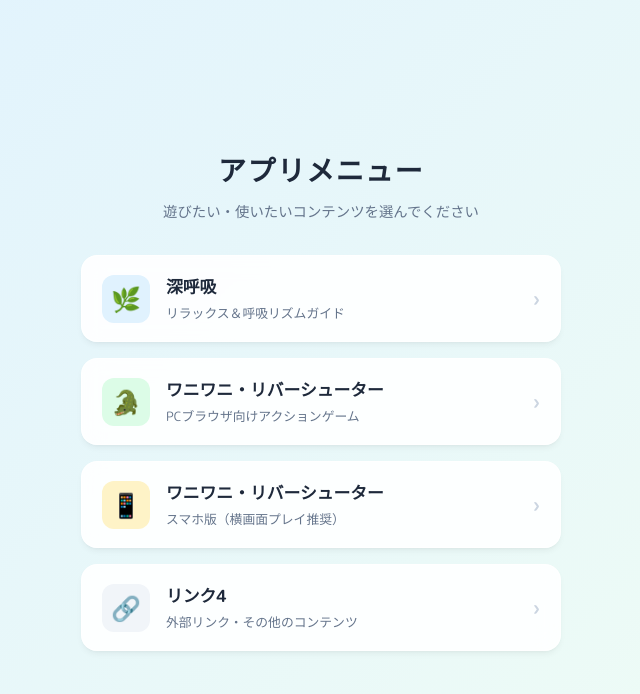
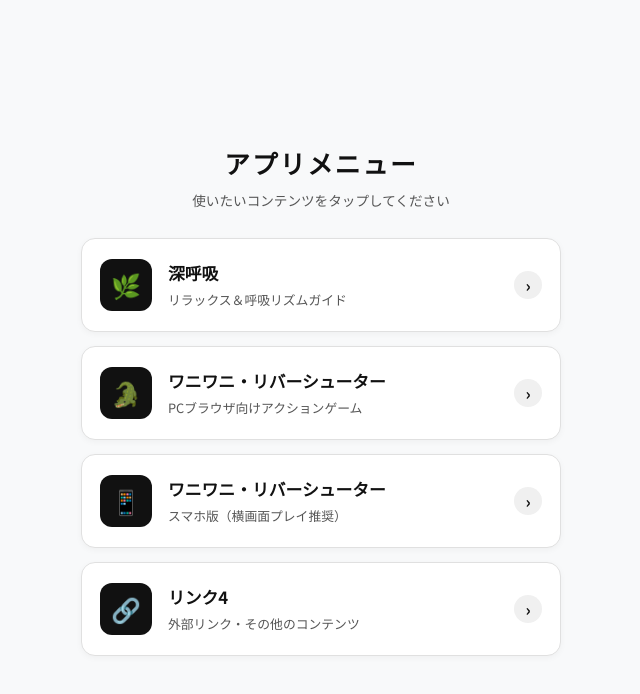
Before and after one commit to takuyakk11-sudo/kt, a plain HTML site: page index.html in a window 1280 px wide. Shown: the whole page, without its empty margins (319-959 px from the left). Drawn offline with Linux system fonts and the light colour scheme.

Commit message:
Update index.html

```diff
--- a/index.html
+++ b/index.html
@@ -4,36 +4,38 @@
   <meta charset="UTF-8">
   <meta name="viewport" content="width=device-width, initial-scale=1.0">
   <title>アプリメニュー</title>
-  <!-- Google Fontsの読み込み（丸みのあるモダンなフォント） -->
+  <!-- Google Fontsの読み込み（視認性の高いモダンなフォント） -->
   <link rel="preconnect" href="https://fonts.googleapis.com">
   <link rel="preconnect" href="https://fonts.gstatic.com" crossorigin>
-  <link href="https://fonts.googleapis.com/css2?family=M+PLUS+Rounded+1c:wght@400;700&display=swap" rel="stylesheet">
+  <link href="https://fonts.googleapis.com/css2?family=Noto+Sans+JP:wght@400;700&display=swap" rel="stylesheet">
   <style>
     :root {
-      --bg-gradient: linear-gradient(135deg, #e0f2fe 0%, #f0fdf4 100%);
-      --card-bg: rgba(255, 255, 255, 0.9);
-      --text-main: #1e293b;
-      --text-sub: #64748b;
-      --accent-color: #0ea5e9;
-      --shadow-sm: 0 4px 6px -1px rgba(0, 0, 0, 0.05), 0 2px 4px -2px rgba(0, 0, 0, 0.05);
-      --shadow-hover: 0 10px 25px -5px rgba(14, 165, 233, 0.15), 0 8px 10px -6px rgba(14, 165, 233, 0.1);
+      --bg-color: #f8f9fa;       /* わずかにグレーがかった白（目に優しい背景） */
+      --card-bg: #ffffff;        /* カードの純白 */
+      --text-main: #111111;      /* 濃い黒（メインテキスト） */
+      --text-sub: #555555;       /* ダークグレー（説明文） */
+      --border-color: #e0e0e0;   /* 境界線の薄いグレー */
+      --accent-black: #111111;   /* アクセント用の黒 */
     }
 
     * {
       box-sizing: border-box;
       margin: 0;
       padding: 0;
+      /* スマホでタップした時の不要な青い枠を消す */
+      -webkit-tap-highlight-color: transparent;
     }
 
     body {
-      font-family: 'M PLUS Rounded 1c', sans-serif;
-      background: var(--bg-gradient);
+      font-family: 'Noto Sans JP', sans-serif;
+      background-color: var(--bg-color);
       color: var(--text-main);
       min-height: 100vh;
       display: flex;
       justify-content: center;
       align-items: center;
       padding: 24px 16px;
+      line-height: 1.5;
     }
 
     .container {
@@ -43,19 +45,19 @@
 
     header {
       text-align: center;
-      margin-bottom: 32px;
+      margin-bottom: 28px;
     }
 
     h1 {
-      font-size: 1.75rem;
+      font-size: 1.6rem;
       font-weight: 700;
-      letter-spacing: 0.05em;
+      letter-spacing: 0.08em;
       color: var(--text-main);
       margin-bottom: 8px;
     }
 
     .subtitle {
-      font-size: 0.9rem;
+      font-size: 0.85rem;
       color: var(--text-sub);
     }
 
@@ -63,40 +65,47 @@
       list-style: none;
       display: flex;
       flex-direction: column;
-      gap: 16px;
+      gap: 14px;
     }
 
     a.menu-card {
       display: flex;
       align-items: center;
-      padding: 18px 20px;
+      padding: 20px 18px;
       background-color: var(--card-bg);
-      backdrop-filter: blur(10px);
-      border: 1px solid rgba(255, 255, 255, 0.8);
-      border-radius: 16px;
+      border: 1.5px solid var(--border-color);
+      border-radius: 14px;
       text-decoration: none;
       color: inherit;
-      box-shadow: var(--shadow-sm);
-      transition: all 0.25s cubic-bezier(0.4, 0, 0.2, 1);
-      position: relative;
-      overflow: hidden;
+      box-shadow: 0 2px 6px rgba(0, 0, 0, 0.04);
+      transition: transform 0.15s ease, border-color 0.2s ease, box-shadow 0.2s ease;
     }
 
-    /* ホバー時の浮き上がり＆光るアニメーション */
-    a.menu-card:hover {
-      transform: translateY(-4px);
-      box-shadow: var(--shadow-hover);
-      border-color: rgba(14, 165, 233, 0.3);
+    /* PCでのホバー時（黒枠が強調される） */
+    @media (hover: hover) {
+      a.menu-card:hover {
+        transform: translateY(-2px);
+        border-color: var(--accent-black);
+        box-shadow: 0 6px 16px rgba(0, 0, 0, 0.08);
+      }
+      a.menu-card:hover .arrow {
+        transform: translateX(4px);
+        color: var(--accent-black);
+      }
     }
 
+    /* スマホでタップした瞬間の押し込み反応 */
     a.menu-card:active {
-      transform: translateY(-1px);
+      transform: scale(0.98);
+      background-color: #f2f2f2;
+      border-color: var(--accent-black);
     }
 
     .icon-box {
-      width: 48px;
-      height: 48px;
+      width: 52px;
+      height: 52px;
       border-radius: 12px;
+      background-color: #111111; /* 黒背景 */
       display: flex;
       justify-content: center;
       align-items: center;
@@ -104,12 +113,6 @@
       margin-right: 16px;
       flex-shrink: 0;
     }
-
-    /* 各アイテムごとのアイコン背景色 */
-    .icon-breath { background-color: #e0f2fe; color: #0284c7; }
-    .icon-game-pc { background-color: #dcfce7; color: #16a34a; }
-    .icon-game-sp { background-color: #fef3c7; color: #d97706; }
-    .icon-other   { background-color: #f1f5f9; color: #475569; }
 
     .card-content {
       flex-grow: 1;
@@ -120,6 +123,7 @@
       font-weight: 700;
       margin-bottom: 4px;
       display: block;
+      color: var(--text-main);
     }
 
     .card-desc {
@@ -128,17 +132,26 @@
       display: block;
     }
 
+    /* スマホでもひと目で「リンク（押せる）」と分かるバッジ風矢印 */
     .arrow {
-      color: #cbd5e1;
-      font-size: 1.2rem;
+      width: 28px;
+      height: 28px;
+      border-radius: 50%;
+      background-color: #f0f0f0;
+      color: var(--text-main);
+      display: flex;
+      justify-content: center;
+      align-items: center;
+      font-size: 1rem;
       font-weight: bold;
       margin-left: 12px;
-      transition: transform 0.25s ease, color 0.25s ease;
+      flex-shrink: 0;
+      transition: transform 0.2s ease, background-color 0.2s ease, color 0.2s ease;
     }
 
-    a.menu-card:hover .arrow {
-      transform: translateX(4px);
-      color: var(--accent-color);
+    a.menu-card:active .arrow {
+      background-color: var(--accent-black);
+      color: #ffffff;
     }
   </style>
 </head>
@@ -147,13 +160,13 @@
   <div class="container">
     <header>
       <h1>アプリメニュー</h1>
-      <p class="subtitle">遊びたい・使いたいコンテンツを選んでください</p>
+      <p class="subtitle">使いたいコンテンツをタップしてください</p>
     </header>
 
     <ul>
       <li>
         <a href="Deep_Breath-Ver3.html" class="menu-card">
-          <div class="icon-box icon-breath">🌿</div>
+          <div class="icon-box">🌿</div>
           <div class="card-content">
             <span class="card-title">深呼吸</span>
             <span class="card-desc">リラックス＆呼吸リズムガイド</span>
@@ -164,7 +177,7 @@
 
       <li>
         <a href="waniwani2.html" class="menu-card">
-          <div class="icon-box icon-game-pc">🐊</div>
+          <div class="icon-box">🐊</div>
           <div class="card-content">
             <span class="card-title">ワニワニ・リバーシューター</span>
             <span class="card-desc">PCブラウザ向けアクションゲーム</span>
@@ -175,7 +188,7 @@
 
       <li>
         <a href="waniwani-sumaho3.html" class="menu-card">
-          <div class="icon-box icon-game-sp">📱</div>
+          <div class="icon-box">📱</div>
           <div class="card-content">
             <span class="card-title">ワニワニ・リバーシューター</span>
             <span class="card-desc">スマホ版（横画面プレイ推奨）</span>
@@ -186,7 +199,7 @@
 
       <li>
         <a href="https://example.com/4" class="menu-card">
-          <div class="icon-box icon-other">🔗</div>
+          <div class="icon-box">🔗</div>
           <div class="card-content">
             <span class="card-title">リンク4</span>
             <span class="card-desc">外部リンク・その他のコンテンツ</span>
```
